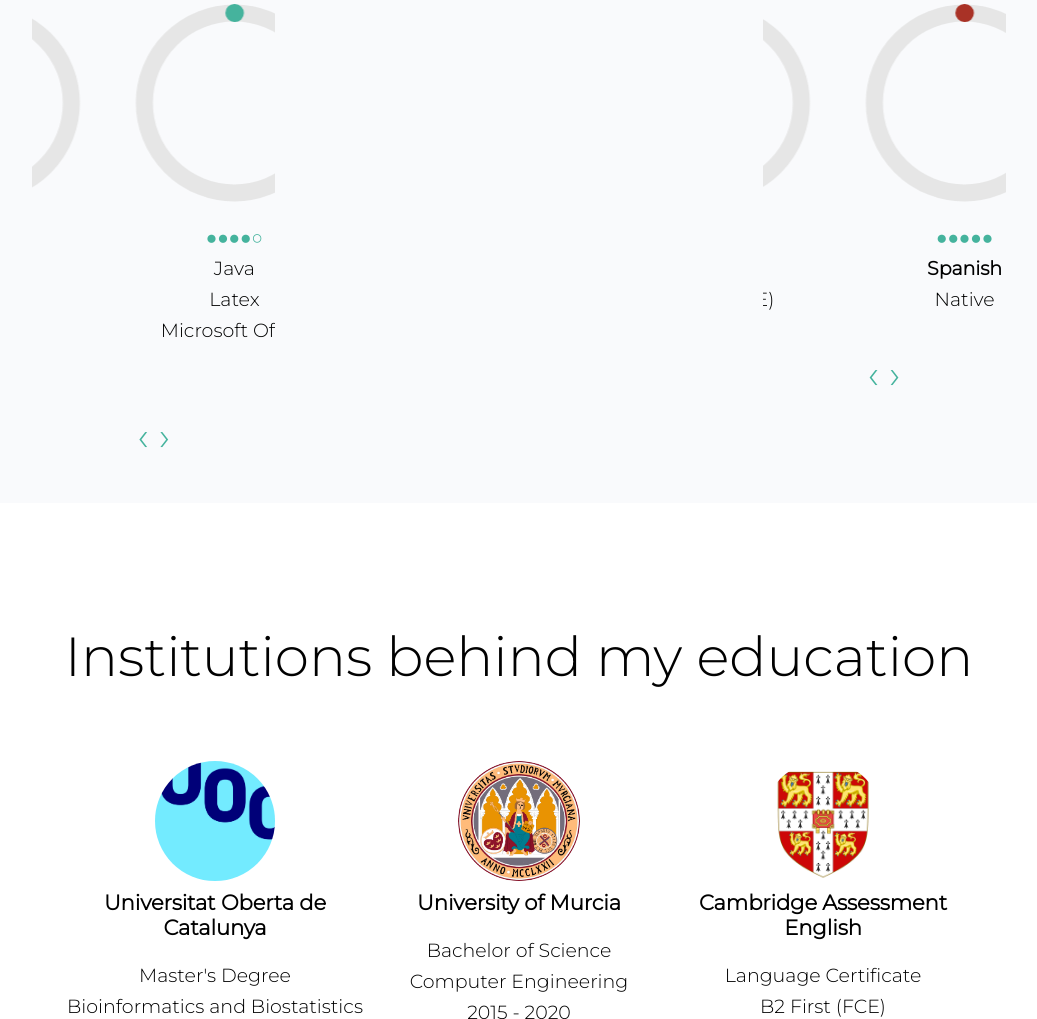
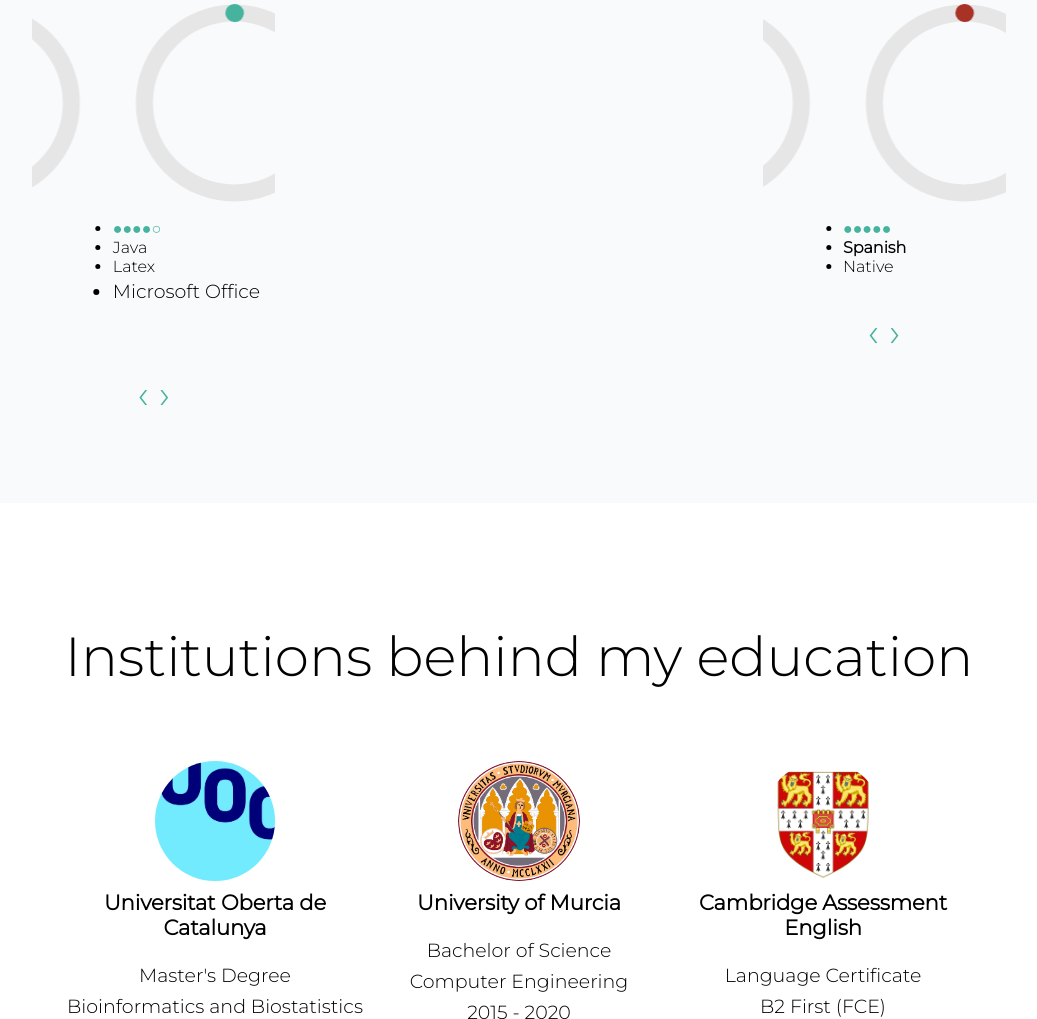
Before and after one commit to Alexra97/alexra97.github.io, a plain HTML site: page index.html in a window 1280 px wide. Shown: the part 2501-3520 px from the top of the page, without its empty margins (121-1158 px from the left). Drawn offline with nearby package versions, Linux system fonts and the light colour scheme.

Commit message:
Update estilos.css

```diff
--- a/estilos.css
+++ b/estilos.css
@@ -169,26 +169,11 @@
   width: 20%;
 }
 
-.lista-skills  {
+.lista-skills .lista-lang {
   list-style: none;
   line-height: 31px;
   font-size: 19px;
   text-align: center;
-}
-
-.lista-lang {
-  list-style: none;
-  line-height: 31px;
-  font-size: 19px;
-  text-align: center;
-}
-
-.lista-skills li:nth-child(1) {
-  color: #45B39D;
-}
-
-.lista-lang li:nth-child(1) {
-  color: #A93226;
 }
 
 .lista-lang li:nth-child(2) {
```
